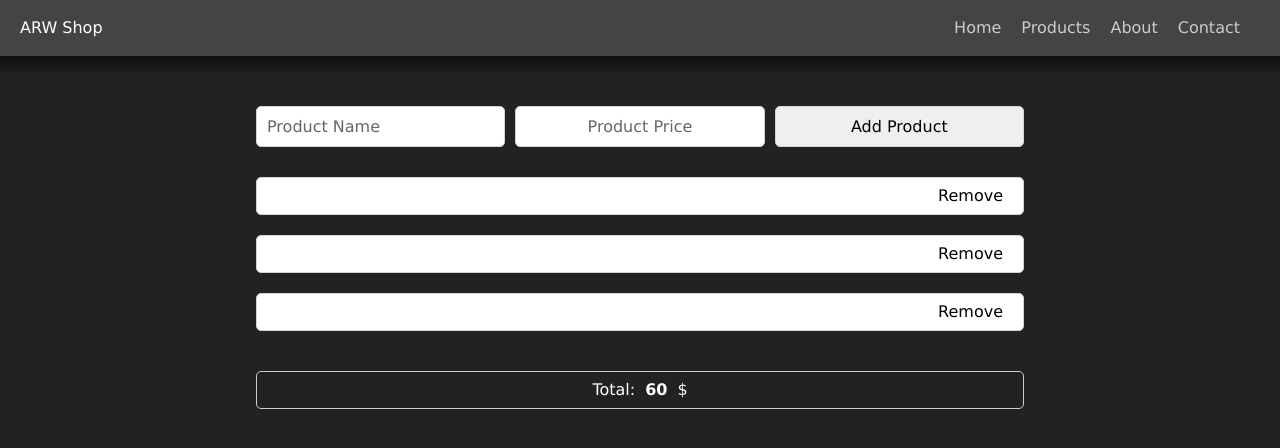
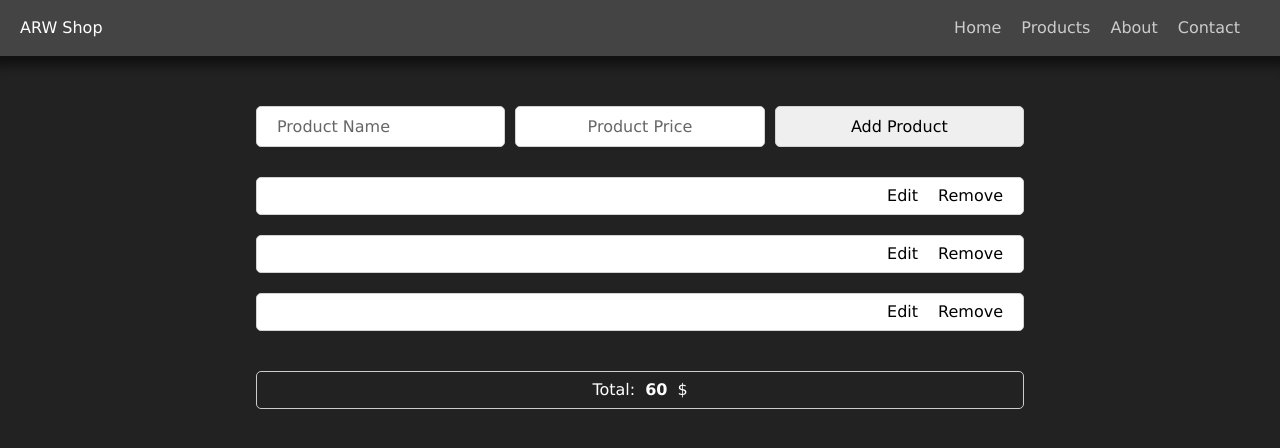
Before and after one commit to fikasp/products, a React (Create React App) app: page / in a window 1280 px wide. Shown: the top 448 px of the page. Built offline with nearby package versions, Linux system fonts and the light colour scheme.

Commit message:
edited shop

```diff
--- a/src/components/Product.js
+++ b/src/components/Product.js
@@ -1,12 +1,15 @@
 import React from 'react';
 import { formatNumber as format } from './Tools';
 
-export default function Product ({ product, removeProduct }) {
+export default function Product ({ product, editProduct, removeProduct }) {
   return (
   <div className="product">
     <div className="product-name">{product.name}</div>
-    <div className="product-price">{format(product.price)}</div>
-    <button onClick={() => removeProduct(product.id)}>Remove</button>
+    <div className="product-price">{format(product.price)} $</div>
+    <div className="product-buttons">
+      <button onClick={() => editProduct(product.id)}>Edit</button>
+      <button onClick={() => removeProduct(product.id)}>Remove</button>
+    </div>
   </div>
   )
 };
--- a/src/components/ProductsList.js
+++ b/src/components/ProductsList.js
@@ -3,16 +3,16 @@ import { formatNumber as format } from './Tools'
 import Product from './Product';
 import Modal from './Modal';
 
-let index = 4;
+let index = 0;
 export default function ProductsList() {
 
   const [products, setProducts] = useState([
-    { id: 1, name: "Product 1", price: 10 },
-    { id: 2, name: "Product 2", price: 20 },
-    { id: 3, name: "Product 3", price: 30 },
+    { id: -3, name: "Product 1", price: 10 },
+    { id: -2, name: "Product 2", price: 20 },
+    { id: -1, name: "Product 3", price: 30 },
   ]);
-  const [newProductName, setNewProductName] = useState('');
-  const [newProductPrice, setNewProductPrice] = useState('');
+  const [newProduct, setNewProduct] = useState({name: '',price: ''});
+  const [editingProduct, setEditingProduct] = useState({});
   const [showModal, setShowModal] = useState(false);
   const [total, setTotal] = useState(0);
   const modalRef = React.useRef(null);
@@ -36,57 +36,107 @@ export default function ProductsList() {
 
   const addProduct = () => {
     index++;
-    if (!newProductName || !newProductPrice) {
+    if (!newProduct.name || !newProduct.price) {
       setShowModal(true);
       return;
     }
     setProducts([...products, {
       id: index,
-      name: newProductName,
-      price: Number(newProductPrice)}
+      name: newProduct.name,
+      price: newProduct.price}
     ]);
-    setNewProductName('');
-    setNewProductPrice('');
+    setNewProduct({name: '',price: ''});
     setShowModal(false)
+  };
+
+  const editProduct = (productId) => {
+    const product = products.find(p => p.id === productId);
+    setEditingProduct(product);
+  };
+
+  const updateProduct = () => {
+    setProducts(products.map((product) =>
+    product.id === editingProduct.id
+      ? editingProduct
+      : product
+      )
+    );
+    setEditingProduct({});
+  };
+
+  const cancelEditing = () => {
+    setEditingProduct({});
   };
 
   const removeProduct = productId => {
     setProducts(products.filter(product => product.id !== productId));
   };
 
-  const handleAddProduct = (event) => {
+  const handleEnter = callback => (event) => {
     if (event.key === "Enter") {
-      addProduct();
+      callback();
     }
   };
 
   return (
     <div className="product-list">
+      { !editingProduct.id ? (
+
         <div className="add-product">
-
           <input
             type="text"
             placeholder="Product Name"
-          value={newProductName}
-          onChange={e => setNewProductName(e.target.value)}
-          onKeyDown={handleAddProduct}
+            value={newProduct.name}
+            onChange={(e) => setNewProduct({...newProduct, name: e.target.value})}
+            onKeyDown={handleEnter(addProduct)}
           />
-
           <input
             type="number"
             placeholder="Product Price"
-          value={newProductPrice}
-          onChange={e => setNewProductPrice(e.target.value)}
-          onKeyDown={handleAddProduct}
+            value={newProduct.price}
+            onChange={(e) => setNewProduct({...newProduct, price: Number(e.target.value)})}
+            onKeyDown={handleEnter(addProduct)}
           />
+          <div className="buttons">
+            <button onClick={addProduct}>Add Product</button>
+          </div>
+        </div>
 
-        <button onClick={addProduct}>Add Product</button>
+        ) : (
 
+        <div className="edit-product">
+          <input
+            type="text"
+            placeholder="Product Name"
+            value={editingProduct.name}
+            onChange={(e) =>
+              setEditingProduct({...editingProduct, name: e.target.value})}
+            onKeyDown={handleEnter(updateProduct)}
+          />
+          <input
+            type="number"
+            placeholder="Product Price"
+            value={editingProduct.price}
+            onChange={(e) =>
+              setEditingProduct({ ...editingProduct, price: Number(e.target.value) })}
+            onKeyDown={handleEnter(updateProduct)}
+          />
+          <div className="buttons">
+            <button onClick={updateProduct}>Update</button>
+            <button onClick={cancelEditing}>Cancel</button>
           </div>
+        </div>
+
+      )}
 
       <div>
         {products.map(product => (
-          <Product key={product.id} product={product} removeProduct={removeProduct} />
+          <Product
+            key={product.id}
+            product={product}
+            removeProduct={removeProduct}
+            editProduct={editProduct}
+          />
         ))}
       </div>
 
--- a/src/style.scss
+++ b/src/style.scss
@@ -77,46 +77,55 @@ html {
   flex-direction: column;
   justify-content: center;
 
+  .edit-product,
   .add-product {
-    display: flex;
-    flex-wrap: wrap;
+    display: grid;
+    grid-template-columns: 1fr;
     margin-bottom: 30px;
     gap: 10px;
+    @media (min-width: 1200px) {
+      grid-template-columns: repeat(3, 1fr);
+    }
 
-    input[type='text'],
-    input[type='number'] {
+    input {
       padding: 10px;
       font-size: 16px;
       border: 1px solid lightgray;
       border-radius: 5px;
-      flex-grow: 1;
-      width: 30%;
+      text-align: center;
       &::placeholder {
         color: #666;
       }
       &:focus::placeholder {
         visibility: hidden;
       }
-
+      &[type='number'] {
+        padding-left: 25px;
       }
-    input[type='number'] {
-      padding-left: 25px;
-      text-align: center;
+      &[type='text'] {
+        @media (min-width: 1200px) {
+          text-align: left;
+          padding-left: 20px;
+        }
+      }
+    }
+    .buttons {
+      display: flex;
     }
 
     button {
+      flex-grow: 1;
       text-align: center;
       padding: 10px 20px;
       border: 1px solid lightgray;
       border-radius: 5px;
       font-size: 16px;
-      flex-grow: 1;
-      width: 30%;
       cursor: pointer;
-
+      &:first-child:hover {
+        color: blue;
+      }
       &:hover {
-        background-color: #444;
-        color: #fff;
+        color: red;
       }
     }
   }
@@ -125,32 +134,37 @@ html {
 .product {
   display: grid;
   grid-template-columns: 1fr 1fr 1fr;
-  align-items: center;
   margin-bottom: 20px;
   padding: 10 20px;
   background-color: white;
   border: 1px solid lightgray;
   border-radius: 5px;
 
-  .product-name {
+  &-name {
     font-size: 16px;
   }
-
-  .product-price {
+  &-price {
     font-size: 16px;
     font-weight: bold;
     text-align: center;
   }
+  &-buttons {
+    display: flex;
+    width: 100%;
+    justify-content: right;
 
     button {
+      margin-left: 20px;
       background-color: transparent;
       border: none;
       font-size: 16px;
       cursor: pointer;
-    justify-self: end;
-
+      &:first-child:hover {
+        color: blue;
+      }
       &:hover {
         color: red;
+      }
     }
   }
 }
@@ -181,26 +195,25 @@ html {
   justify-content: center;
   &-content {
     background-color: white;
-    padding: 1rem;
+    padding: 30px;
     border-radius: 5px;
     box-shadow: 0px 0px 10px rgba(0, 0, 0, 0.25);
-    width: 50%;
     text-align: center;
+    width: 400px;
 
     p {
-      margin-bottom: 1rem;
+      margin-bottom: 40px;
       color: #000;
     }
 
     button {
-      background-color: lightgray;
       border: none;
       border-radius: 5px;
       padding: 0.5rem 1rem;
+      border: 1px solid lightgray;
       cursor: pointer;
-
       &:hover {
-        background-color: gray;
+        color: red;
       }
     }
   }
```
Lines whose indentation alone changed are shown as unchanged.
